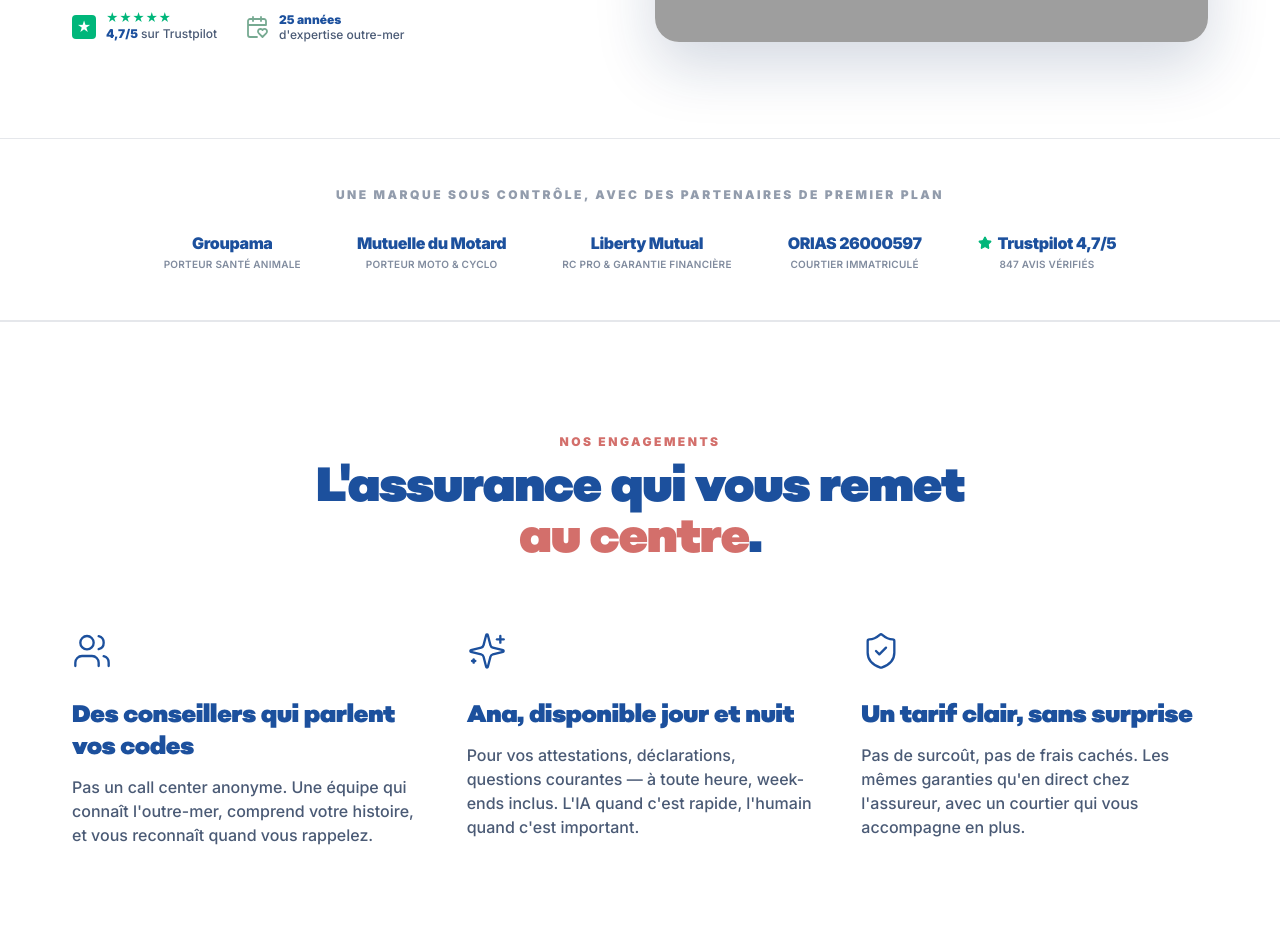
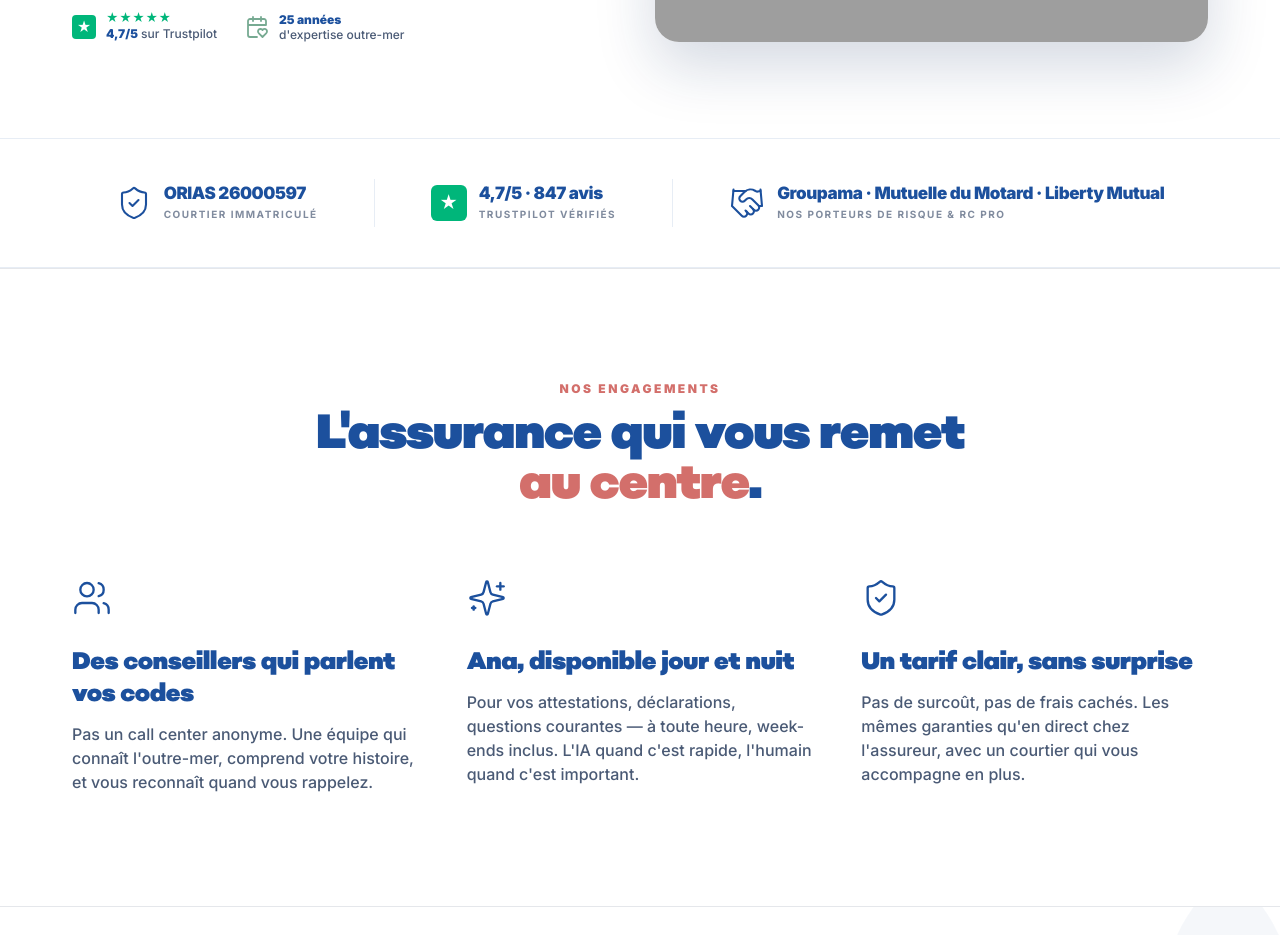
Before and after one commit to coverseas/ansetassurancesfrance, a Next.js app: page / in a window 1280 px wide. Shown: the part 900-1835 px from the top of the page. Built offline with nearby package versions, Linux system fonts and the light colour scheme; grey boxes are pictures that could not be loaded.

Commit message:
refine: trust strip in 3 blocks with icons + dividers

```diff
--- a/components/sections/TrustLogosStrip.tsx
+++ b/components/sections/TrustLogosStrip.tsx
@@ -1,39 +1,51 @@
-import { Star } from "lucide-react";
-
-const PARTNERS = [
-  { name: "Groupama", role: "Porteur Santé animale" },
-  { name: "Mutuelle du Motard", role: "Porteur Moto & Cyclo" },
-  { name: "Liberty Mutual", role: "RC Pro & Garantie financière" },
-  { name: "ORIAS 26000597", role: "Courtier immatriculé" },
-];
+import { ShieldCheck, Handshake } from "lucide-react";
 
 export function TrustLogosStrip() {
   return (
-    <section className="bg-white border-t border-b border-anset-blue/8 py-10 md:py-12">
+    <section className="bg-white border-y border-anset-blue/10 py-8 md:py-10">
       <div className="container-anset">
-        <p className="text-center text-[10px] md:text-xs font-black uppercase tracking-[2.5px] text-anset-slate/60 mb-7">
-          Une marque sous contrôle, avec des partenaires de premier plan
-        </p>
-        <div className="flex flex-wrap items-center justify-center gap-x-10 md:gap-x-14 gap-y-5">
-          {PARTNERS.map((p) => (
-            <div key={p.name} className="text-center">
-              <div className="text-sm md:text-base font-black text-anset-blue tracking-tight">
-                {p.name}
+        <div className="flex flex-wrap items-center justify-center gap-x-8 md:gap-x-14 gap-y-6">
+
+          <div className="flex items-center gap-3">
+            <ShieldCheck className="w-9 h-9 text-anset-blue" strokeWidth={1.4} aria-hidden="true" />
+            <div>
+              <div className="text-base md:text-[17px] font-black text-anset-blue tracking-tight leading-tight">
+                ORIAS 26000597
               </div>
-              <div className="text-[10px] text-anset-slate/70 font-semibold mt-0.5 tracking-wide uppercase">
-                {p.role}
+              <div className="text-[10px] uppercase tracking-[1.5px] text-anset-slate/70 font-bold mt-0.5">
+                Courtier immatriculé
               </div>
             </div>
-          ))}
-          <div className="text-center">
-            <div className="text-sm md:text-base font-black text-anset-blue tracking-tight flex items-center justify-center gap-1.5">
-              <Star className="w-3.5 h-3.5 text-trustpilot" fill="currentColor" aria-hidden="true" />
-              Trustpilot 4,7/5
-            </div>
-            <div className="text-[10px] text-anset-slate/70 font-semibold mt-0.5 tracking-wide uppercase">
-              847 avis vérifiés
+          </div>
+
+          <div className="hidden md:block w-px h-12 bg-anset-blue/10" aria-hidden="true" />
+
+          <div className="flex items-center gap-3">
+            <div className="bg-trustpilot text-white w-9 h-9 rounded-md flex items-center justify-center text-lg font-black leading-none" aria-hidden="true">★</div>
+            <div>
+              <div className="text-base md:text-[17px] font-black text-anset-blue tracking-tight leading-tight">
+                4,7/5 · 847 avis
+              </div>
+              <div className="text-[10px] uppercase tracking-[1.5px] text-anset-slate/70 font-bold mt-0.5">
+                Trustpilot vérifiés
+              </div>
             </div>
           </div>
+
+          <div className="hidden md:block w-px h-12 bg-anset-blue/10" aria-hidden="true" />
+
+          <div className="flex items-center gap-3">
+            <Handshake className="w-9 h-9 text-anset-blue" strokeWidth={1.4} aria-hidden="true" />
+            <div>
+              <div className="text-base md:text-[17px] font-black text-anset-blue tracking-tight leading-tight">
+                Groupama · Mutuelle du Motard · Liberty Mutual
+              </div>
+              <div className="text-[10px] uppercase tracking-[1.5px] text-anset-slate/70 font-bold mt-0.5">
+                Nos porteurs de risque & RC Pro
+              </div>
+            </div>
+          </div>
+
         </div>
       </div>
     </section>
```
